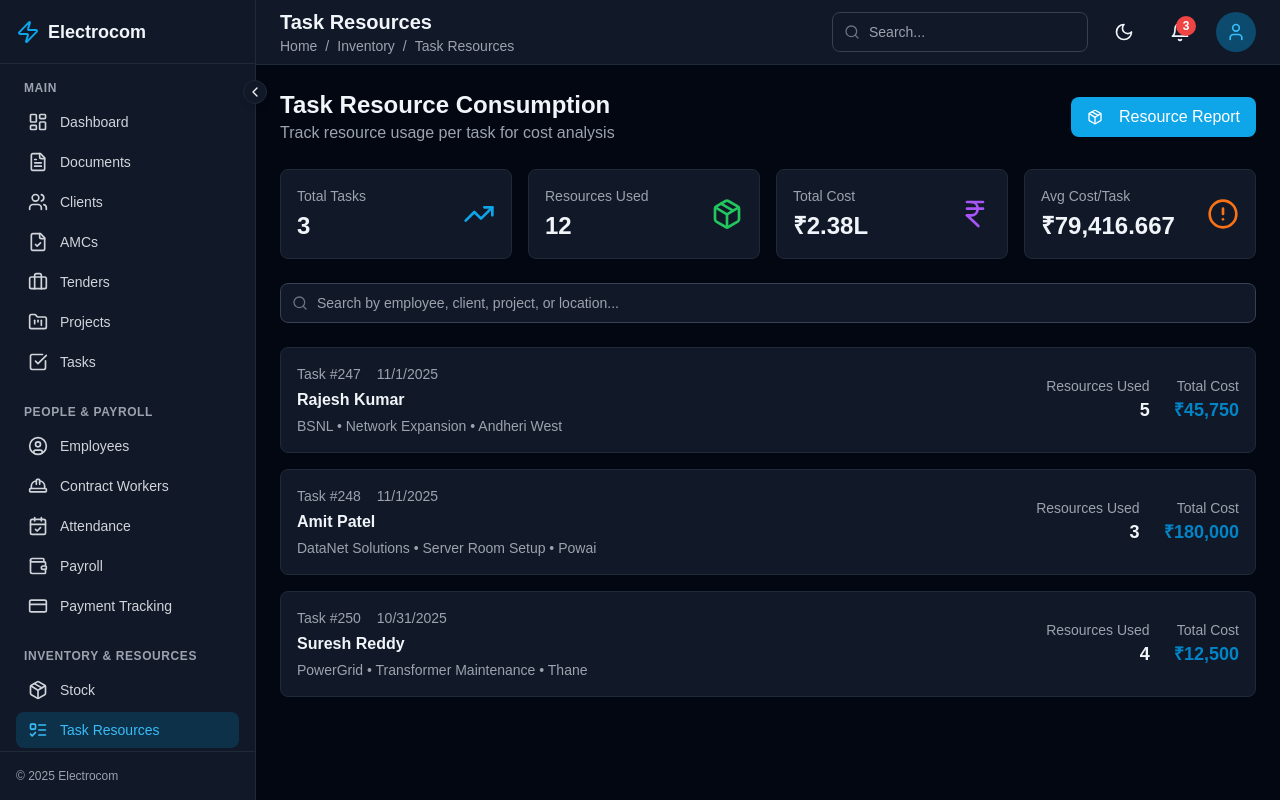
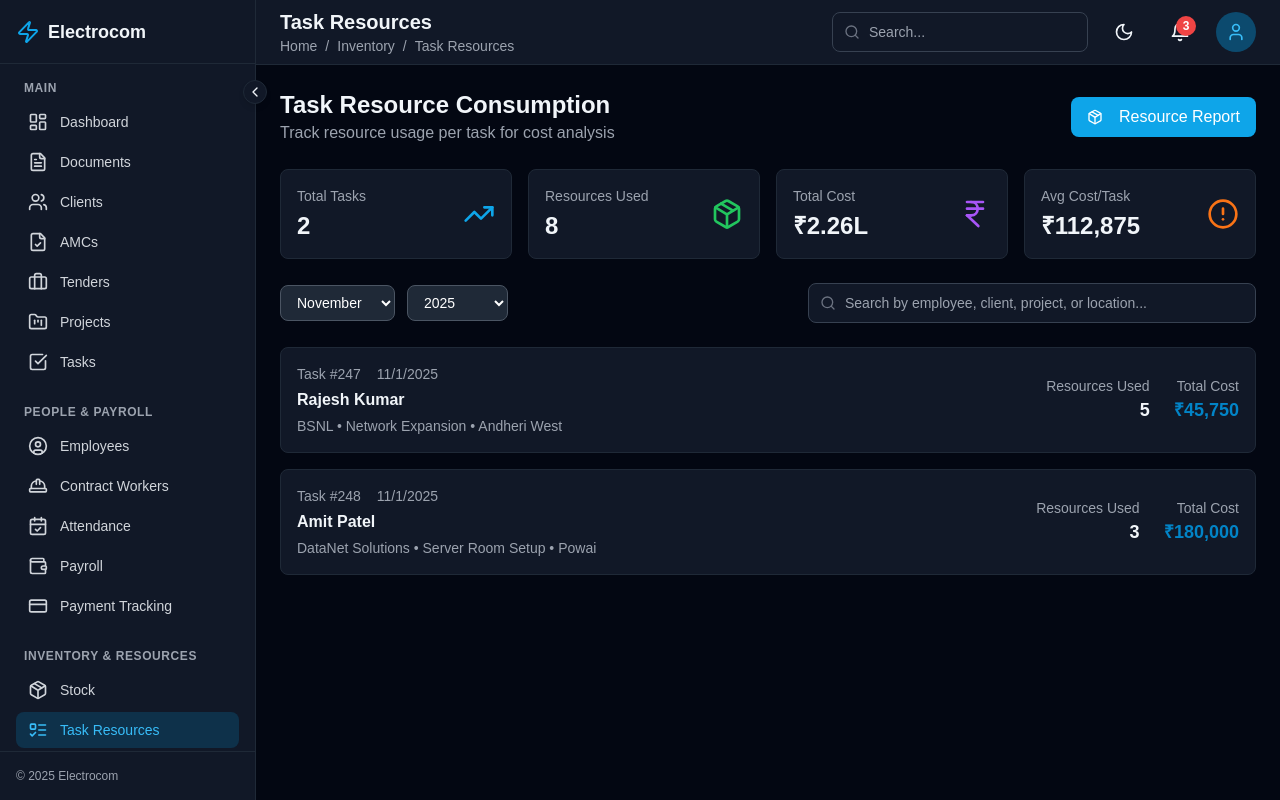
Before and after one commit to Electrocom-Solutions/WebApp, a Next.js app: page /task-resources in a window 1280 px wide. Built offline with nearby package versions, Linux system fonts and the light colour scheme.

Commit message:
Update Task Resources: Add month and year filters (dropdowns with All option), remove Reports menu tab from sidebar navigation

```diff
--- a/app/task-resources/page.tsx
+++ b/app/task-resources/page.tsx
@@ -1,6 +1,6 @@
 "use client";
 
-import { useState } from "react";
+import { useState, useMemo } from "react";
 import { DashboardLayout } from "@/components/layout/dashboard-layout";
 import { Button } from "@/components/ui/button";
 import { Input } from "@/components/ui/input";
@@ -22,6 +22,11 @@ type TaskResourceSummary = {
     total: number;
   }[];
 };
+
+const months = [
+  "January", "February", "March", "April", "May", "June",
+  "July", "August", "September", "October", "November", "December"
+];
 
 const mockTaskResources: TaskResourceSummary[] = [
   {
@@ -75,9 +80,21 @@ const mockTaskResources: TaskResourceSummary[] = [
 ];
 
 export default function TaskResourcesPage() {
+  const currentDate = new Date();
+  const currentMonth = months[currentDate.getMonth()];
+  const currentYear = currentDate.getFullYear();
+
   const [taskResources, setTaskResources] = useState<TaskResourceSummary[]>(mockTaskResources);
   const [searchQuery, setSearchQuery] = useState("");
   const [expandedTask, setExpandedTask] = useState<number | null>(null);
+  const [selectedMonth, setSelectedMonth] = useState<string>(currentMonth);
+  const [selectedYear, setSelectedYear] = useState<string | number>(currentYear);
+
+  const years = useMemo(() => {
+    const startYear = 2020;
+    const endYear = currentYear + 1;
+    return Array.from({ length: endYear - startYear + 1 }, (_, i) => startYear + i);
+  }, [currentYear]);
 
   const handleGenerateReport = () => {
     const csvContent = [
@@ -105,13 +122,25 @@ export default function TaskResourcesPage() {
     URL.revokeObjectURL(url);
   };
 
-  const filteredTasks = taskResources.filter(task =>
-    searchQuery === "" ||
+  const filteredTasks = useMemo(() => {
+    return taskResources.filter(task => {
+      // Search filter
+      const matchesSearch = searchQuery === "" ||
         task.employee_name.toLowerCase().includes(searchQuery.toLowerCase()) ||
         task.client_name.toLowerCase().includes(searchQuery.toLowerCase()) ||
         task.project_name.toLowerCase().includes(searchQuery.toLowerCase()) ||
-    task.location.toLowerCase().includes(searchQuery.toLowerCase())
-  );
+        task.location.toLowerCase().includes(searchQuery.toLowerCase());
+
+      // Month and year filter
+      const taskDate = new Date(task.task_date);
+      const taskMonth = months[taskDate.getMonth()];
+      const taskYear = taskDate.getFullYear();
+      const matchesMonth = selectedMonth === "All" || taskMonth === selectedMonth;
+      const matchesYear = selectedYear === "All" || taskYear === Number(selectedYear);
+
+      return matchesSearch && matchesMonth && matchesYear;
+    });
+  }, [taskResources, searchQuery, selectedMonth, selectedYear]);
 
   const totalCost = filteredTasks.reduce((sum, task) => sum + task.total_cost, 0);
   const totalResources = filteredTasks.reduce((sum, task) => sum + task.total_resources, 0);
@@ -170,7 +199,30 @@ export default function TaskResourcesPage() {
           </div>
         </div>
 
-        <div className="relative">
+        <div className="flex flex-col gap-4 sm:flex-row sm:items-center sm:justify-between">
+          <div className="flex items-center gap-3">
+            <select
+              value={selectedMonth}
+              onChange={(e) => setSelectedMonth(e.target.value)}
+              className="rounded-lg border border-gray-300 bg-white px-3 py-2 text-sm dark:border-gray-600 dark:bg-gray-800 dark:text-white"
+            >
+              <option value="All">All Months</option>
+              {months.map(month => (
+                <option key={month} value={month}>{month}</option>
+              ))}
+            </select>
+            <select
+              value={selectedYear}
+              onChange={(e) => setSelectedYear(e.target.value === "All" ? "All" : Number(e.target.value))}
+              className="rounded-lg border border-gray-300 bg-white px-3 py-2 text-sm dark:border-gray-600 dark:bg-gray-800 dark:text-white"
+            >
+              <option value="All">All Years</option>
+              {years.map(year => (
+                <option key={year} value={year}>{year}</option>
+              ))}
+            </select>
+          </div>
+          <div className="relative flex-1 sm:max-w-md">
             <Search className="absolute left-3 top-1/2 h-4 w-4 -translate-y-1/2 text-gray-500" />
             <Input
               type="search"
@@ -179,6 +231,7 @@ export default function TaskResourcesPage() {
               onChange={(e) => setSearchQuery(e.target.value)}
               className="pl-9"
             />
+          </div>
         </div>
 
         <div className="space-y-4">
--- a/components/layout/sidebar.tsx
+++ b/components/layout/sidebar.tsx
@@ -19,7 +19,6 @@ import {
   CreditCard,
   Package,
   ListTodo,
-  BarChart3,
   Bell,
   Mail,
   Building2,
@@ -63,7 +62,6 @@ const navigationGroups = [
   {
     title: "Reports & Automation",
     items: [
-      { name: "Reports", href: "/reports", icon: BarChart3 },
       { name: "Notifications", href: "/notifications", icon: Bell },
       { name: "Email Templates", href: "/email-templates", icon: Mail },
     ],
```
Lines whose indentation alone changed are shown as unchanged.
